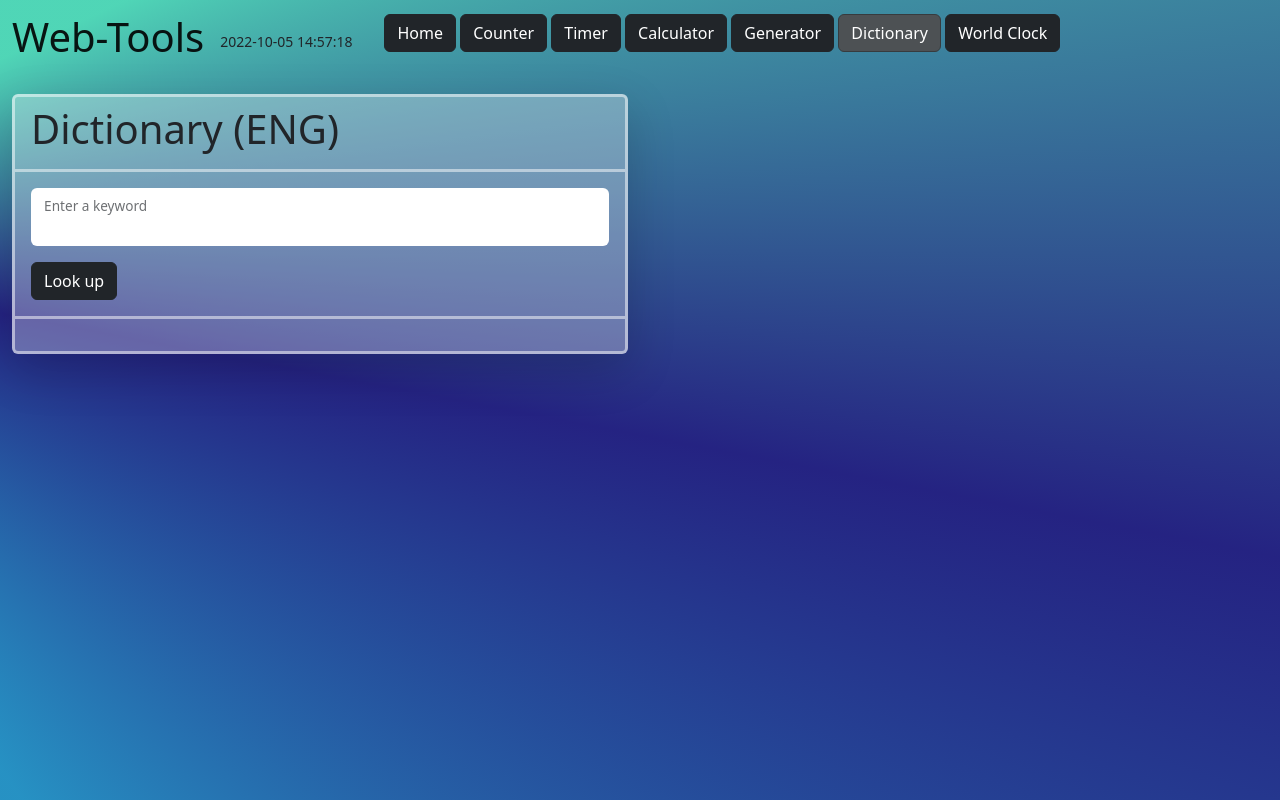
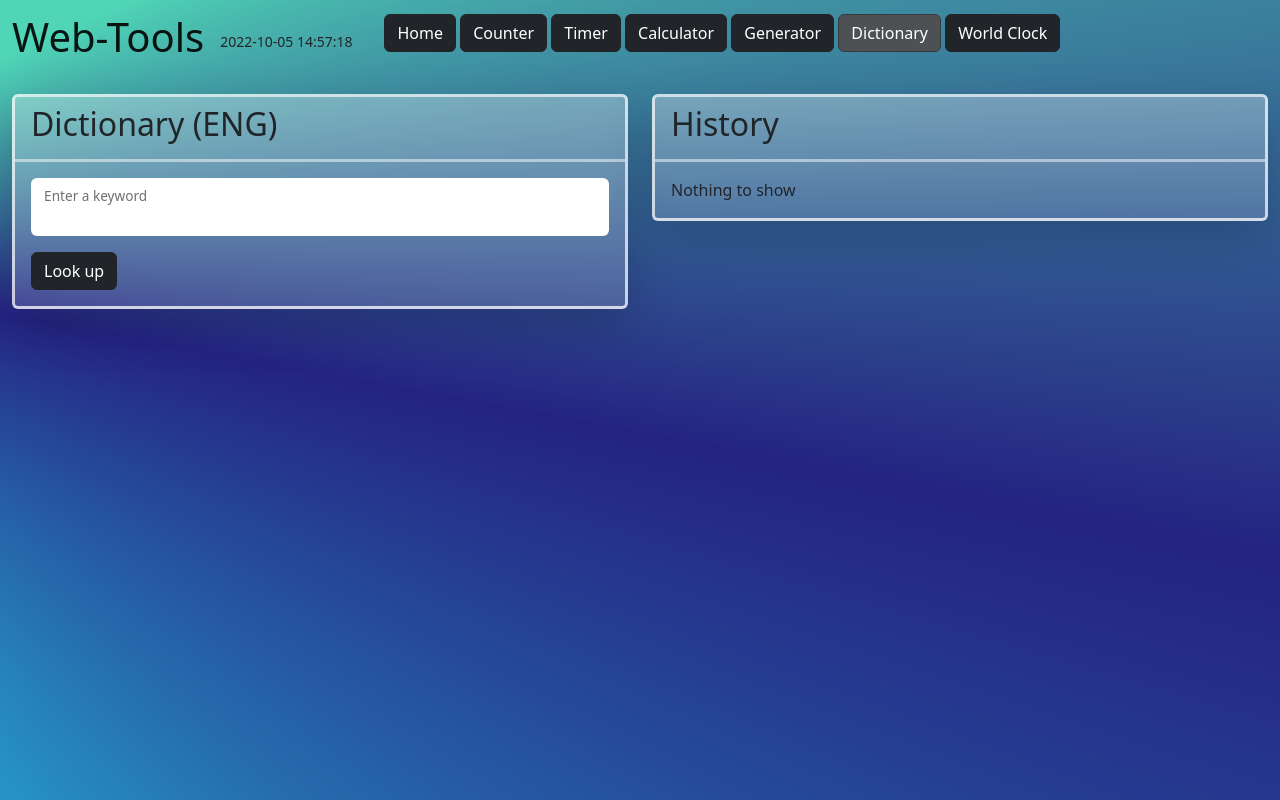
Before and after one commit to kazumasasama/web-tools-react, a React (Create React App) app: page /dictionary in a window 1280 px wide. Built offline with nearby package versions, Linux system fonts and the light colour scheme.

Commit message:
improve Dictionary

```diff
--- a/src/Dictionary.js
+++ b/src/Dictionary.js
@@ -8,6 +8,8 @@ function Dictionary() {
   const [keyword, setKeyword] = useState('')
   const [definitions, setDefinitions] = useState([])
   const [history, setHistory] = useState([])
+  const [synonyms, setSynonyms] = useState([])
+  const [pronunciation, setPronunciation] = useState()
 
   function getWords() {
     const options = {
@@ -35,6 +37,34 @@ function Dictionary() {
     });
   }
 
+  function getWords() {
+    const options = {
+      method: 'GET',
+      url: `https://wordsapiv1.p.rapidapi.com/words/${keyword}`,
+      headers: {
+        'X-RapidAPI-Key': process.env.REACT_APP_WORDS_API,
+        'X-RapidAPI-Host': 'wordsapiv1.p.rapidapi.com'
+      }
+    };
+
+    axios.request(options)
+    .then((res)=> {
+      const results = res.data.results;
+      setDefinitions(results);
+      setHistory(history.concat(
+        {
+          title: keyword,
+          definitions: results,
+        }
+      ))
+      setSynonyms(results[0].synonyms)
+      setPronunciation(res.data.pronunciation.all)
+    })
+    .catch(function (error) {
+      console.error(error);
+    });
+  }
+
   function capitalize(str) {
     if (typeof str !== 'string' || !str) return str;
     return str.charAt(0).toUpperCase() + str.slice(1).toLowerCase();
@@ -50,13 +80,16 @@ function Dictionary() {
           setHistory={setHistory}
           getWords={getWords}
           capitalize={capitalize}
+          synonyms={synonyms}
+          pronunciation={pronunciation}
         />
       </Col>
       <Col sm={6}>
-        {history.length > 0 ? <DictHistory
+        <DictHistory
           history={history}
-        /> : ''
-        }
+          capitalize={capitalize}
+        />
+        {/* {history.length > 0 ? <DictHistory history={history} capitalize={capitalize}/> : ''} */}
       </Col>
     </Row>
   )
--- a/src/Home.js
+++ b/src/Home.js
@@ -5,7 +5,7 @@ import Header from './Header';
 function Home() {
   return(
     <Row>
-      <Col className='d-flex justify-content-center'>
+      <Col className='home-card-container'>
         <Card className='home-card'>
           <Card.Body>
             <Card.Title><h1>Welcome to Web Tools</h1></Card.Title>
--- a/src/components/DictEng.js
+++ b/src/components/DictEng.js
@@ -5,7 +5,7 @@ function DictEng(props) {
   return(
     <Card className='shadow-lg'>
       <Card.Header>
-        <Card.Title><h1>Dictionary (ENG)</h1></Card.Title>
+        <Card.Title><h2>Dictionary (ENG)</h2></Card.Title>
       </Card.Header>
       <Card.Body>
         <Form.Group className="mb-3">
@@ -19,17 +19,40 @@ function DictEng(props) {
         </Form.Group>
         <Button variant="dark" onClick={props.getWords}>Look up</Button>
       </Card.Body>
+      {props.definitions.length ? (
         <Card.Footer>
-        <ol className='dictionary-ol'>
-          {props.definitions.map((definition)=> {
+          <h5 className='dictionary-title'>Definition</h5>
+          <ol className='dictionary-text'>
+            {props.definitions.map((definition, index)=> {
               return (
-              <li key={props.definitions.indexOf(definition)}>
+                <li key={`definition-${index}`}>
                   {props.capitalize(definition.definition)}
                 </li>
               )
             })}
           </ol>
         </Card.Footer>
+      ) : <></>}
+      {props.synonyms.length ? (
+        <Card.Footer>
+          <h5 className='dictionary-title'>Synonyms</h5>
+          <ol className='dictionary-text'>
+            {props.synonyms.map((synonym, index)=> {
+              return (
+                <li key={`synonym-${index}`}>
+                  {synonym}
+                </li>
+              )
+            })}
+          </ol>
+        </Card.Footer>
+      ) : <></>}
+      {props.pronunciation ? (
+        <Card.Footer>
+          <h5 className='dictionary-title'>Pronunciation</h5>
+          <p className='dictionary-text'>{props.pronunciation}</p>
+        </Card.Footer>
+      ) : <></>}
     </Card>
   )
 }
--- a/src/components/DictHistory.js
+++ b/src/components/DictHistory.js
@@ -4,26 +4,28 @@ import {Card, Accordion} from 'react-bootstrap';
 function DictHistory(props) {
   if (props.history.map((word)=> word.definitions)[0]) {
     var definitions = props.history.map((word)=> word.definitions)[0].map((def, index)=> {return(
-      <li key={`def${index}`}>{def.definition}</li>
+      <li key={`def${index}`}>{props.capitalize(def.definition)}</li>
     )})
   }
 
   return (
     <Card className='shadow-lg'>
+      <Card.Header>
+        <Card.Title><h2>History</h2></Card.Title>
+      </Card.Header>
       <Card.Body>
         <Accordion>
-          <div>
           {props.history.length > 0 ? props.history.map((word, index) => {return (
             <Accordion.Item eventKey={`container${index}`}>
               <Accordion.Header>
                 <h5 key={`title${index}`}>{word.title}</h5>
               </Accordion.Header>
               <Accordion.Body>
+                <h5>Definition</h5>
                 <ul>{definitions}</ul>
               </Accordion.Body>
             </Accordion.Item>
-            )}) : ''}
-          </div>
+          )}) : <span key="def-1">Nothing to show</span>}
         </Accordion>
       </Card.Body>
     </Card>
--- a/src/index.css
+++ b/src/index.css
@@ -16,8 +16,8 @@ body {
   font-size: 30px;
 }
 .card {
-  background: rgba(255, 255, 255, 0.3);
-  border: 3px solid rgba(255, 255, 255, 0.5);
+  background: linear-gradient(rgba(255, 255, 255, 0.3), rgba(255, 255, 255, 0.15));
+  border: 3px solid rgba(255, 255, 255, 0.7);
   margin-top: 12px;
   margin-bottom: 12px;
 }
@@ -28,6 +28,11 @@ body {
 .card-footer {
   background-color: rgba(255, 255, 255, 0);
   border-top: 3px solid rgba(255, 255, 255, 0.5);
+}
+.home-card-container {
+  display: flex;
+  justify-content: center;
+  align-items: center;
 }
 .home-card {
   max-width: 900px;
@@ -47,8 +52,12 @@ body {
   width: 80px;
   max-width: 100px;
 }
-.dictionary-ol li {
+.dictionary-title {
+  color: white;
+}
+.dictionary-text {
   list-style: disc;
+  color: white;
 }
 
 /* react-clock */
```
Lines whose indentation alone changed are shown as unchanged.
